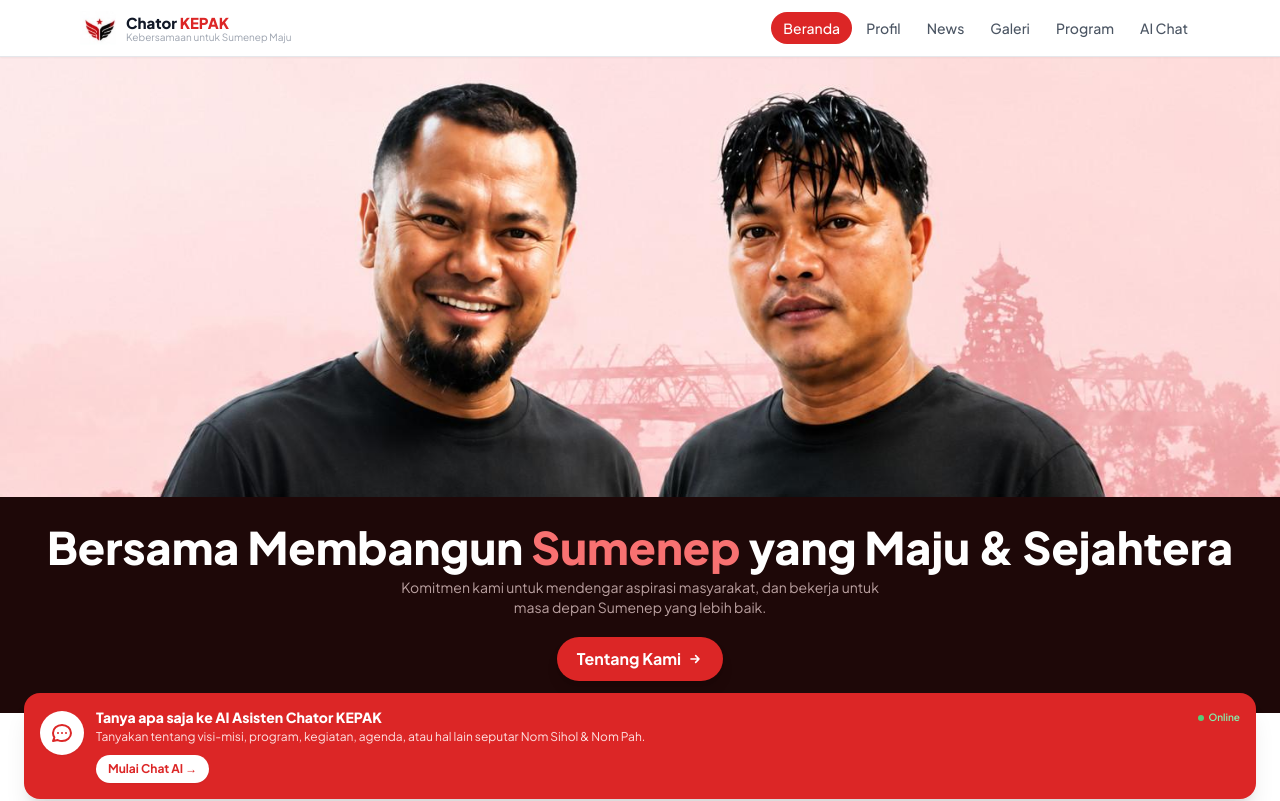
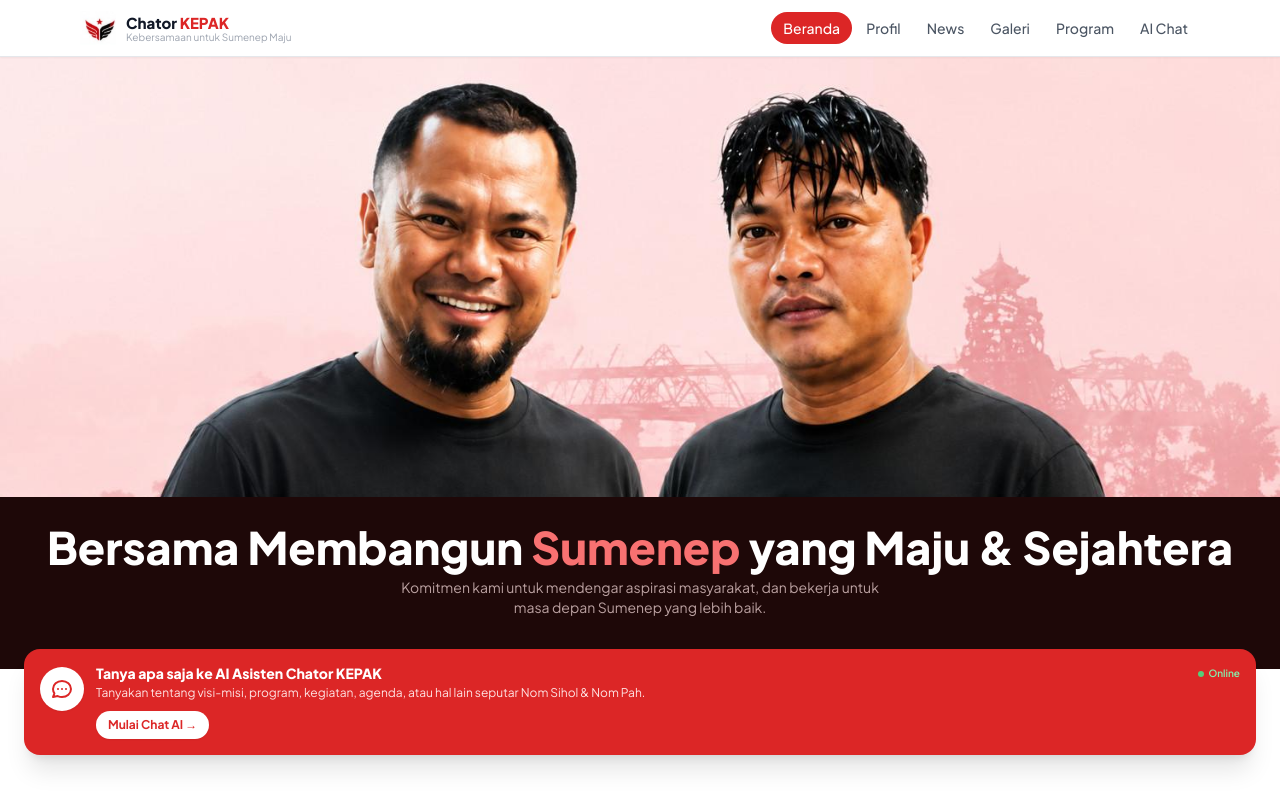
Before and after one commit to hamrasidi7-rgb/ChatorKEPAK, a Next.js app: page / in a window 1280 px wide. Shown: the top 801 px of the page. Built offline with nearby package versions, Linux system fonts and the light colour scheme.

Commit message:
feat: hapus tombol Tentang Kami dari hero

```diff
--- a/src/components/home/HeroSection.tsx
+++ b/src/components/home/HeroSection.tsx
@@ -1,5 +1,4 @@
 import Image from "next/image";
-import Link from "next/link";
 
 export default function HeroSection() {
   return (
@@ -27,21 +26,6 @@ export default function HeroSection() {
           Komitmen kami untuk mendengar aspirasi masyarakat, dan bekerja
           untuk masa depan Sumenep yang lebih baik.
         </p>
-        <Link
-          href="/profil"
-          className="inline-flex items-center gap-1.5 bg-brand-red hover:bg-brand-red-hover text-white font-bold text-sm md:text-base px-5 py-2.5 rounded-full transition-colors shadow-lg"
-        >
-          Tentang Kami
-          <svg
-            className="w-4 h-4"
-            fill="none"
-            viewBox="0 0 24 24"
-            stroke="currentColor"
-            strokeWidth={2.5}
-          >
-            <path strokeLinecap="round" strokeLinejoin="round" d="M13 7l5 5m0 0l-5 5m5-5H6" />
-          </svg>
-        </Link>
       </div>
 
     </section>
```
